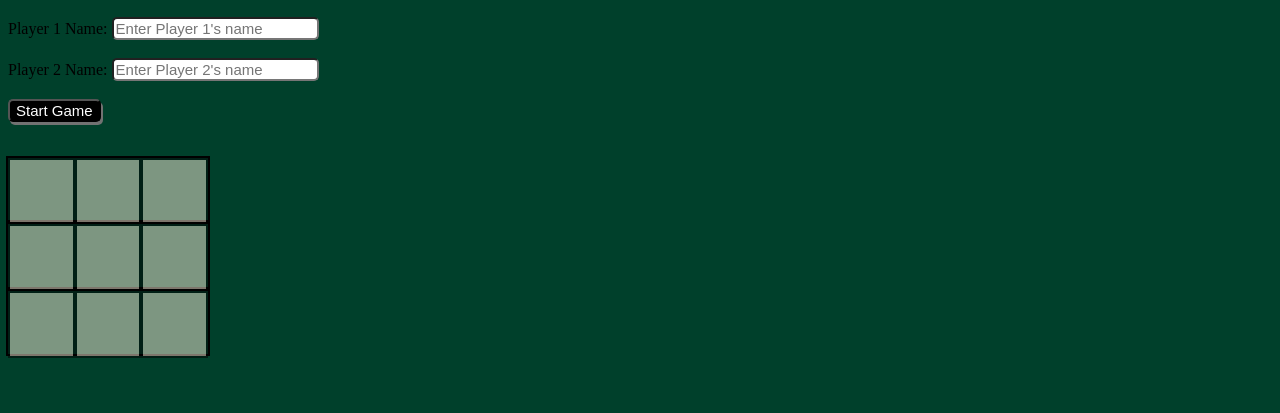
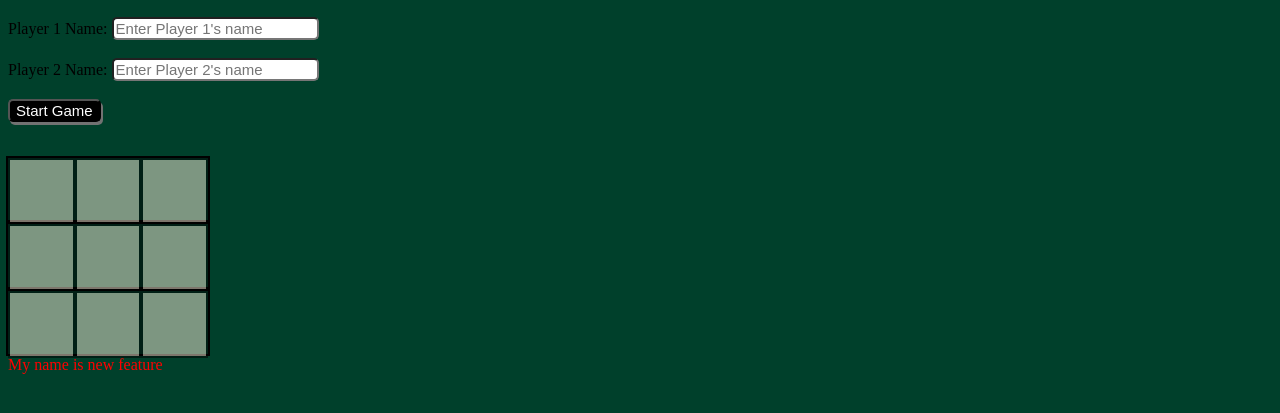
Before and after one commit to Dev4821/Tic-Tac-Toe-game, a plain HTML site: page index.html in a window 1280 px wide. Shown: the part 103-516 px from the top of the page. Drawn offline with Linux system fonts and the light colour scheme.

Commit message:
git-practice

```diff
--- a/index.html
+++ b/index.html
@@ -3,6 +3,7 @@
   <head>
     <meta charset="UTF-8">
     <meta name="viewport" content="width=device-width, initial-scale=1.0">
+    <link rel="stylesheet" href="src/new.css">
     <link rel="stylesheet" href="src/style.css">
   </head>
   <body>
@@ -11,6 +12,7 @@
         <label for="player1">Player 1 Name:</label>
         <input type="text" id="player1" placeholder="Enter Player 1's name">
         <br>
+        <!-- vhsdveruyfdvryur -->
         <br>
 
         <label for="player2">Player 2 Name:</label>
@@ -38,6 +40,7 @@
      <div class="content"></div>
      </div>
      </div>
+     <div class="new-feature">My name is new feature</div>
      <h3 id="winp"></h3>
     <script src="src/script.js"></script>
   </body>
--- /dev/null
+++ b/src/new.css
@@ -0,0 +1,3 @@
+.new-feature{
+    color:red;
+}
```
